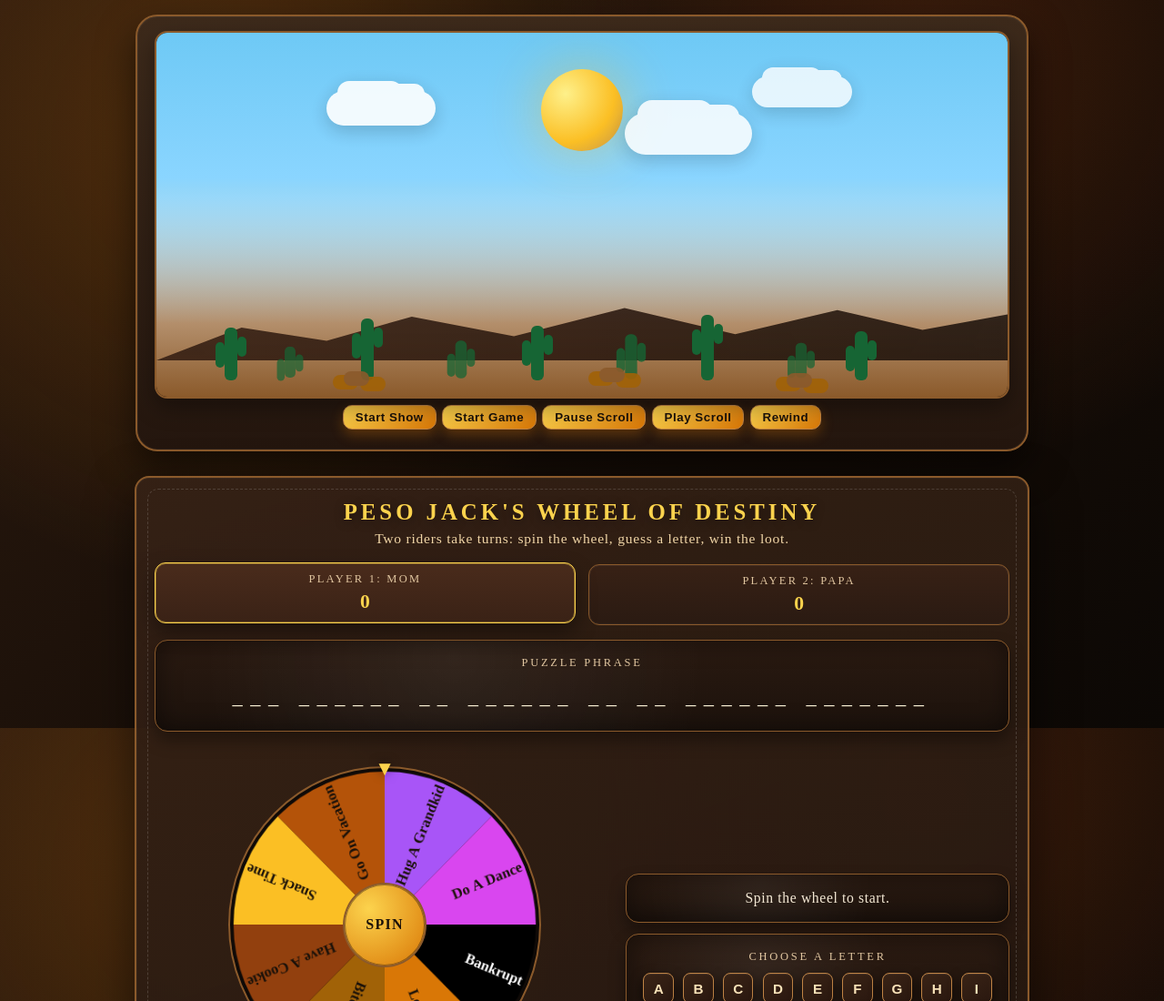
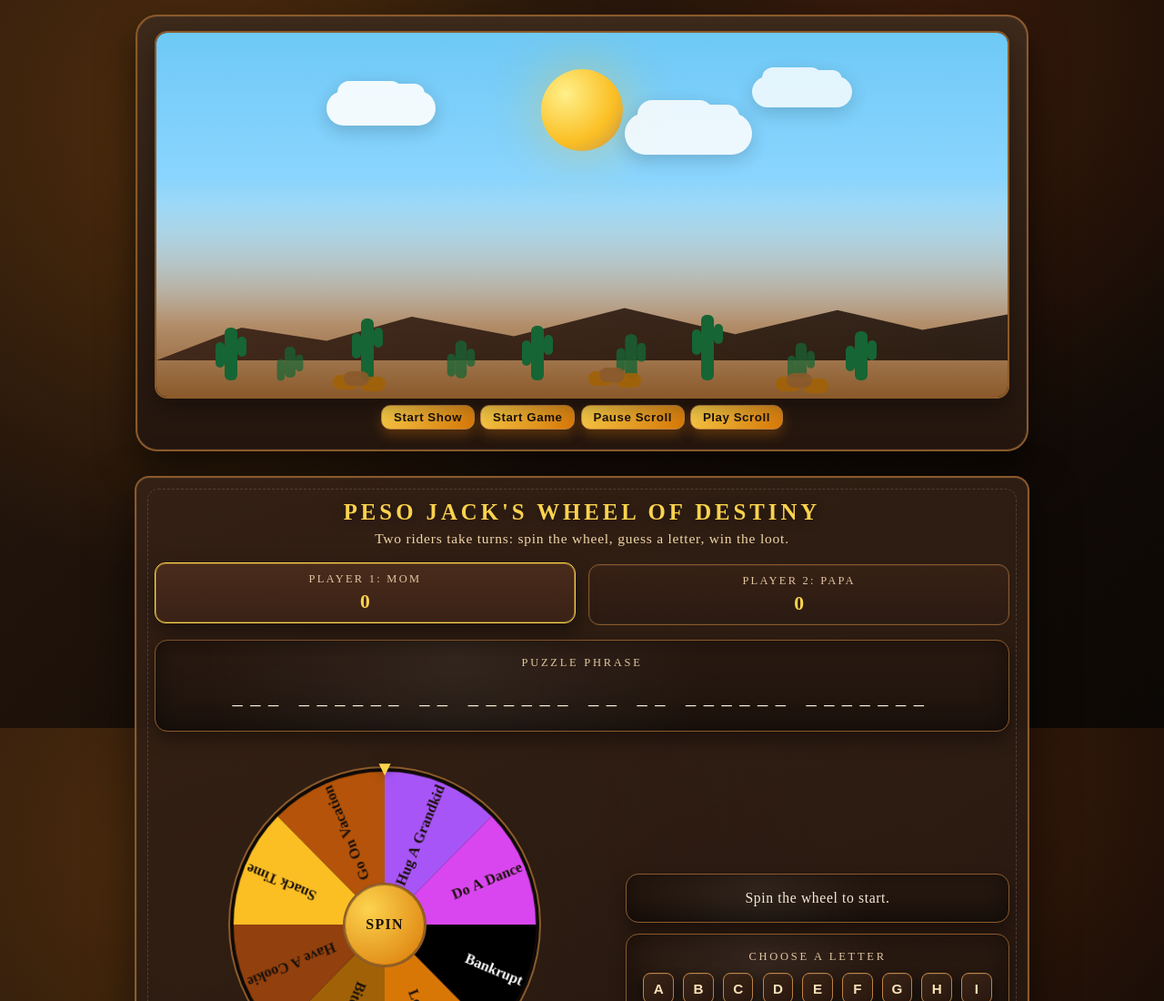
Before and after one commit to web3andjp/web3andjp.github.io, a plain HTML site: page index.html in a window 1280 px wide. Shown: the top 1100 px of the page at 91% size. Drawn offline with Linux system fonts and the light colour scheme.

Commit message:
Add files via upload

```diff
--- a/index.html
+++ b/index.html
@@ -1029,7 +1029,7 @@
       <button class="story-btn" id="start-game">Start Game</button>
       <button class="story-btn" id="pause-story">Pause Scroll</button>
       <button class="story-btn" id="play-story">Play Scroll</button>
-      <button class="story-btn" id="rewind-story">Rewind</button>
+      <button class="story-btn hidden" id="rewind-story">Rewind</button>
       <button class="story-btn hidden" id="test-solve">Test Solve</button>
     </div>
   </div>
```
